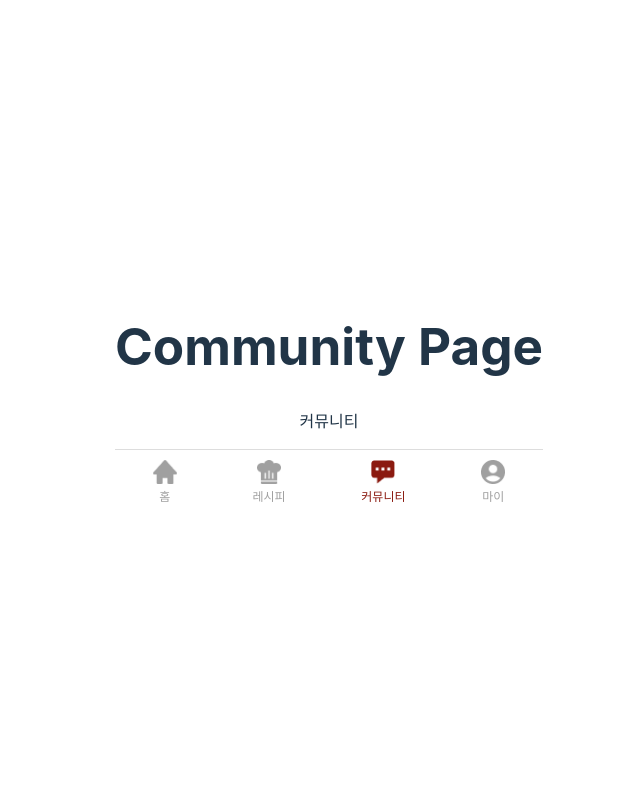
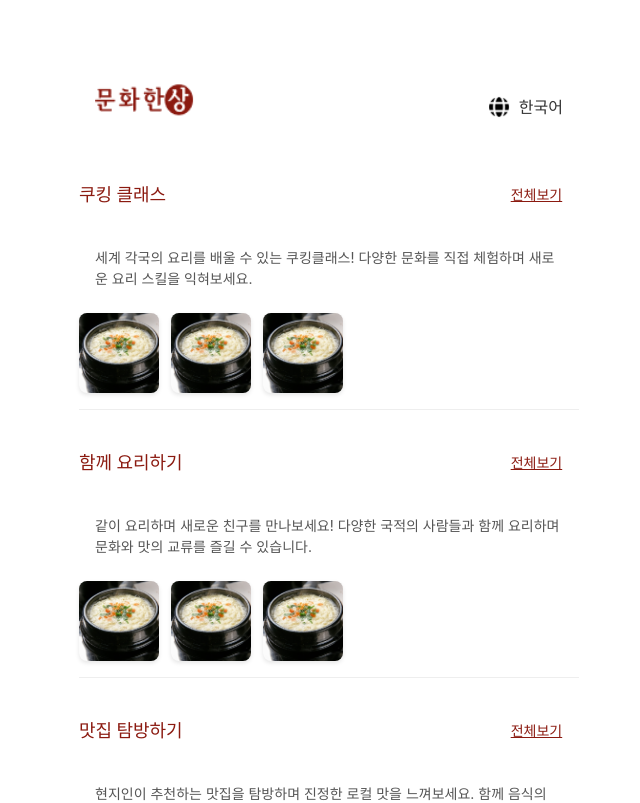
Before and after one commit to 9oormthon-univ/2024_DANPOONG_TEAM_17_FE, a React (Vite) app in the folder DANPOONG_17_FE/: page /community in a window 1280 px wide. Shown: the top 803 px of the page, without its empty margins (311-951 px from the left). Built offline with nearby package versions, Linux system fonts and the light colour scheme.

Commit message:
🎨 Feat: "커뮤니티 페이지 추가/css 수정"

```diff
--- a/DANPOONG_17_FE/src/pages/Community.jsx
+++ b/DANPOONG_17_FE/src/pages/Community.jsx
@@ -1,8 +1,51 @@
-export function Community() {
-    return (
-      <div>
-        <h1>Community Page</h1>
-        <p>커뮤니티</p>
-      </div>
-    );
-}
+import '../styles/CommunityPage.css';
+import Header from '../components/Header';
+import dummy_img from '../assets/dummy/계란찜.jpg';
+
+export const Community = () => {
+  const sections = [
+    {
+      title: '쿠킹 클래스',
+      description:
+        '세계 각국의 요리를 배울 수 있는 쿠킹클래스! 다양한 문화를 직접 체험하며 새로운 요리 스킬을 익혀보세요.',
+      images: [dummy_img, dummy_img, dummy_img], // 이미지 파일명
+    },
+    {
+      title: '함께 요리하기',
+      description:
+        '같이 요리하며 새로운 친구를 만나보세요! 다양한 국적의 사람들과 함께 요리하며 문화와 맛의 교류를 즐길 수 있습니다.',
+      images: [dummy_img, dummy_img, dummy_img],
+    },
+    {
+      title: '맛집 탐방하기',
+      description:
+        '현지인이 추천하는 맛집을 탐방하며 진정한 로컬 맛을 느껴보세요. 함께 음식의 매력을 나누며 새로운 추억을 만들어보세요.',
+      images: [dummy_img, dummy_img, dummy_img],
+    },
+  ];
+
+  return (
+    <div className="community-page">
+      <Header />
+      {sections.map((section, index) => (
+        <div key={index} className="community-section">
+          <div className="section-header">
+            <h2>{section.title}</h2>
+            <button className="view-more-btn">전체보기</button>
+          </div>
+          <p className="section-description">{section.description}</p>
+          <div className="section-images">
+            {section.images.map((image, idx) => (
+              <img
+                key={idx}
+                src={image} // 이미지 경로
+                alt={`${section.title} ${idx + 1}`}
+                className="dummy-image"
+              />
+            ))}
+          </div>
+        </div>
+      ))}
+    </div>
+  );
+};
--- /dev/null
+++ b/DANPOONG_17_FE/src/styles/CommunityPage.css
@@ -0,0 +1,59 @@
+.community-page {
+    width: 500px;
+    padding: 16px;
+    display: flex;
+    flex-direction: column;
+    background-color: #fff;
+    max-width: 800px;
+    margin: 0 auto;
+  }
+
+  .community-section {
+    margin-bottom: 24px;
+    border-bottom: 1px solid #eee;
+    padding-bottom: 16px;
+  }
+
+  .section-header {
+    display: flex;
+    justify-content: space-between;
+    align-items: center;
+  }
+
+  .section-header h2 {
+    font-size: 18px;
+    color: #8b1a10;
+    font-weight: bold;
+  }
+
+  .view-more-btn {
+    background-color: transparent;
+    border: none;
+    color: #8b1a10;
+    font-size: 14px;
+    cursor: pointer;
+    text-decoration: underline;
+  }
+
+  .section-description {
+    font-size: 14px;
+    color: #555;
+    margin: 8px 0;
+    padding: 16px;
+    text-align: left;
+  }
+
+  .section-images {
+    display: flex;
+    gap: 12px;
+    margin-top: 8px;
+  }
+
+  .dummy-image {
+    width: 80px;
+    height: 80px;
+    background-color: #eaeaea;
+    object-fit: cover;
+    border-radius: 8px;
+    box-shadow: 0 2px 4px rgba(0, 0, 0, 0.1);
+  }
--- a/DANPOONG_17_FE/src/styles/HomePage.css
+++ b/DANPOONG_17_FE/src/styles/HomePage.css
@@ -3,6 +3,7 @@
     flex-direction: column;
     min-height: 100vh;
     background-color: #ffffff; /* 배경색 */
+    margin: 0 auto;
   }
 
   .home-content {
--- a/DANPOONG_17_FE/src/styles/RecipePage.css
+++ b/DANPOONG_17_FE/src/styles/RecipePage.css
@@ -139,10 +139,3 @@
   font-size: 12px;
   color: #333; /* 텍스트 색상 */
 }
-
-.filter-buttons-container {
-  display: flex;
-  align-items: center;
-  justify-content: space-between;
-  margin-top: 8px;
-}
```
